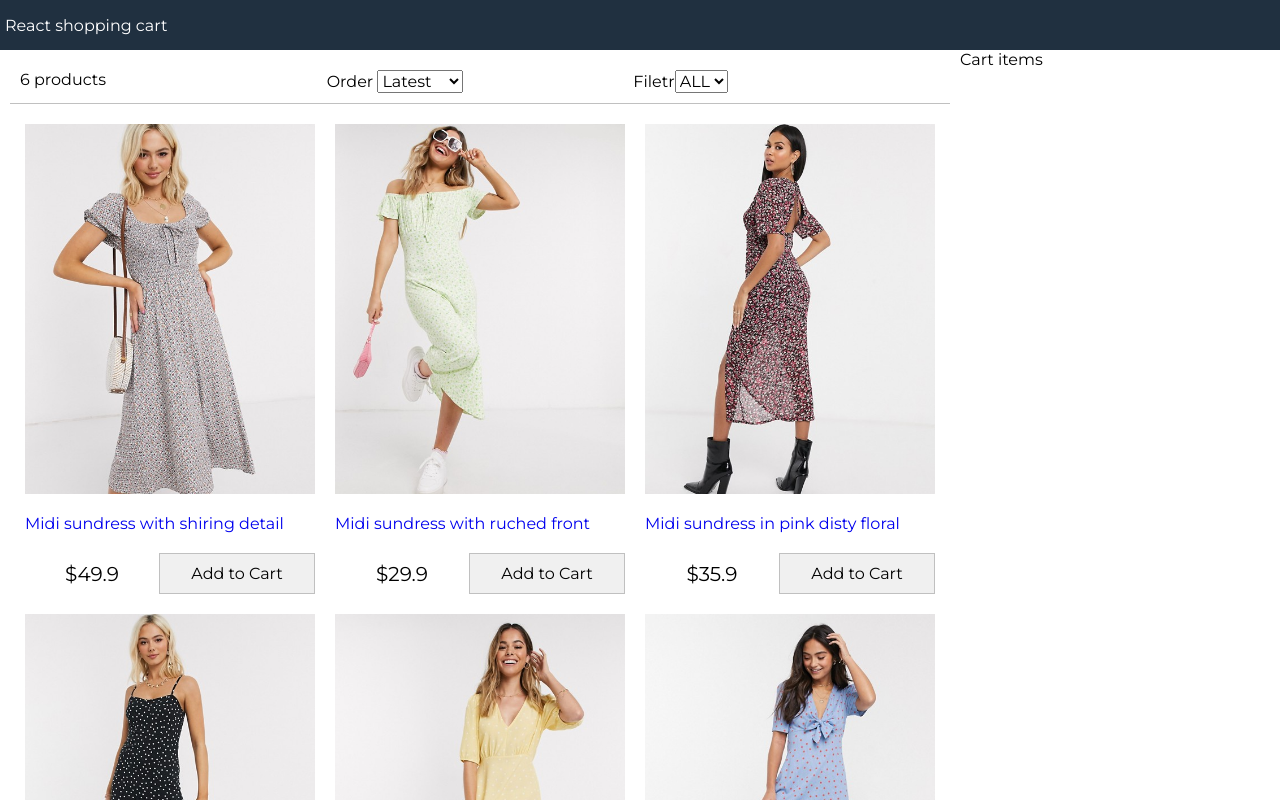
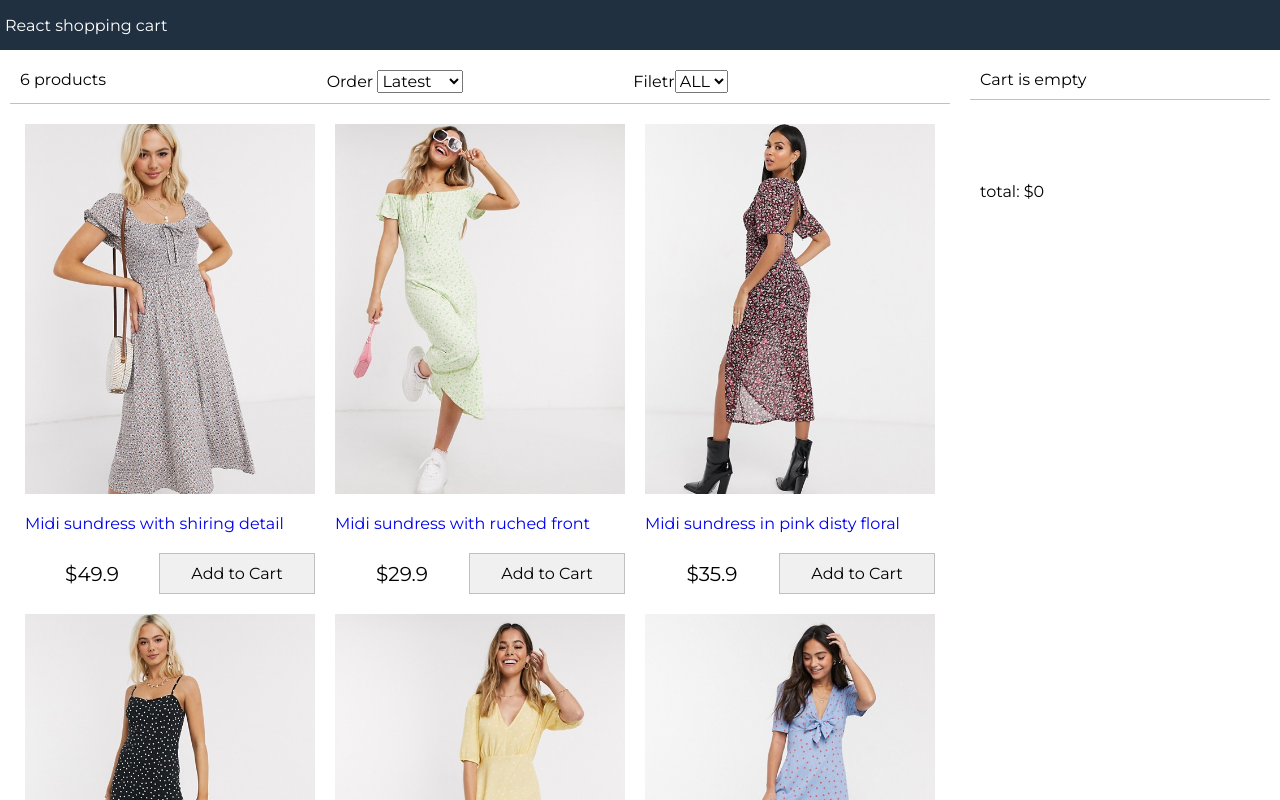
Before and after one commit to masoud-arabi/react-shopping-cart, a React (Create React App) app: page / in a window 1280 px wide. Shown: the top 800 px of the page. Built offline with nearby package versions, Linux system fonts and the light colour scheme.

Commit message:
add cart items

```diff
--- a/src/App.js
+++ b/src/App.js
@@ -1,4 +1,5 @@
 import React, { Component } from 'react';
+import Cart from './components/Cart';
 import Filter from './components/Filter';
 import Products from './components/product';
 import data from "./data.json"
@@ -9,11 +10,33 @@
     super();
     this.state = {
       products: data.products,
+      cartItems: [],
       size: '',
       sort:'',
     }
 
   }
+  removeFromCart=(product)=>{
+    const cartItems = this.state.cartItems.slice();
+    this.setState({
+      cartItems: cartItems.filter(x => x._id !== product._id),
+    });
+  };
+
+  addToCart = (product) =>{
+    const cartItems = this.state.cartItems.slice();
+    let alreadyInCart = false;
+    cartItems.forEach((item)=>{
+      if(item._id === product._id){
+        item.count++;
+      alreadyInCart = true;
+      }
+    });
+    if (!alreadyInCart){
+      cartItems.push({...product, count: 1});
+    }
+    this.setState({cartItems});
+  };
 
   filterProducts = (event)=>{
     console.log(event.target.value);
@@ -53,15 +76,20 @@
             <div className="content">
               <div className="main">
                 <Filter
-                 count={this.state.products.length}
-                size={this.state.size}
-                sort={this.state.sort}
-                sortProducts={this.sortProducts}
-                filterProducts={this.filterProducts}
+                  count={this.state.products.length}
+                  size={this.state.size}
+                  sort={this.state.sort}
+                  sortProducts={this.sortProducts}
+                  filterProducts={this.filterProducts}
                 />
-                <Products products={this.state.products}/>
+                <Products
+                  products={this.state.products}
+                  addToCart={this.addToCart}
+                />
                 </div>
-              <div className="sidebar">Cart items</div>
+              <div className="sidebar">
+                <Cart cartItems={this.state.cartItems} removeFromCart={this.removeFromCart}/>
+              </div>
             </div>
           </main>
           <footer>
--- /dev/null
+++ b/src/components/Cart.js
@@ -0,0 +1,45 @@
+import React, { Component } from 'react';
+import formatCurrency from '../util'
+
+
+export default class Cart extends Component {
+    render() {
+        const { cartItems } = this.props;
+        return (
+            <div>
+                {cartItems.length === 0 ? (
+                    <div className="cart cart-header"> Cart is empty</div>
+                ) : (
+                    <div className="cart cart-header">
+                        you have {cartItems.length} in the cart{" "}
+                    </div>
+                )}
+                <div className="cart">
+                    <ul className="cart-items">
+                        {cartItems.map(item => (
+                            <li key={item._id}>
+                                <div>
+                                    <img src={item.image} alt={item.title}></img>
+                                </div>
+                                <div>
+                                    <div>{item.title}</div>
+                                    <div className="right">
+                                        {formatCurrency(item.price)} x {item.count} {" "}
+                                        <button className="button" onClick={()=>this.props.removeFromCart(item)}>
+                                            Remove
+                                        </button>
+                                    </div>
+                                </div>
+                            </li>
+                        ))}
+                    </ul>
+                </div>
+                <div className="cart">
+                    <div className="total">
+                        <div>total: {formatCurrency(cartItems.reduce((a,c)=>a + c.price*c.count, 0))}</div>
+                    </div>
+                </div>
+            </div>
+        );
+    }
+}
--- a/src/components/product.js
+++ b/src/components/product.js
@@ -15,7 +15,7 @@
                                 </a>
                                 <div className="product-price">
                                     <div>{formatCurrency(product.price)}</div>
-                                    <button className="button pimary">Add to Cart</button>
+                                    <button onClick={() =>this.props.addToCart(product)} className="button pimary">Add to Cart</button>
                                 </div>
                             </div>
                         </li>
--- a/src/index.css
+++ b/src/index.css
@@ -132,3 +132,33 @@
 .filter div {
   flex: 1;
 }
+
+/* Index.Css */
+.cart {
+  padding: 1rem;
+  margin: 1rem;
+  display: flex;
+  flex-wrap: wrap;
+}
+.cart-header {
+  border-bottom: 0.1rem #c0c0c0 solid;
+}
+.cart-items {
+  padding: 0;
+  width: 100%;
+  list-style-type: none;
+}
+
+.cart-items img {
+  width: 5rem;
+}
+.cart-items li {
+  display: flex;
+}
+.cart-items li div {
+  padding: 0.5rem;
+}
+
+.cart-items li div:last-child {
+  flex: 1;
+}
```
Also changed, not shown: 1 other file (tests, documents, lock files or other folders).
